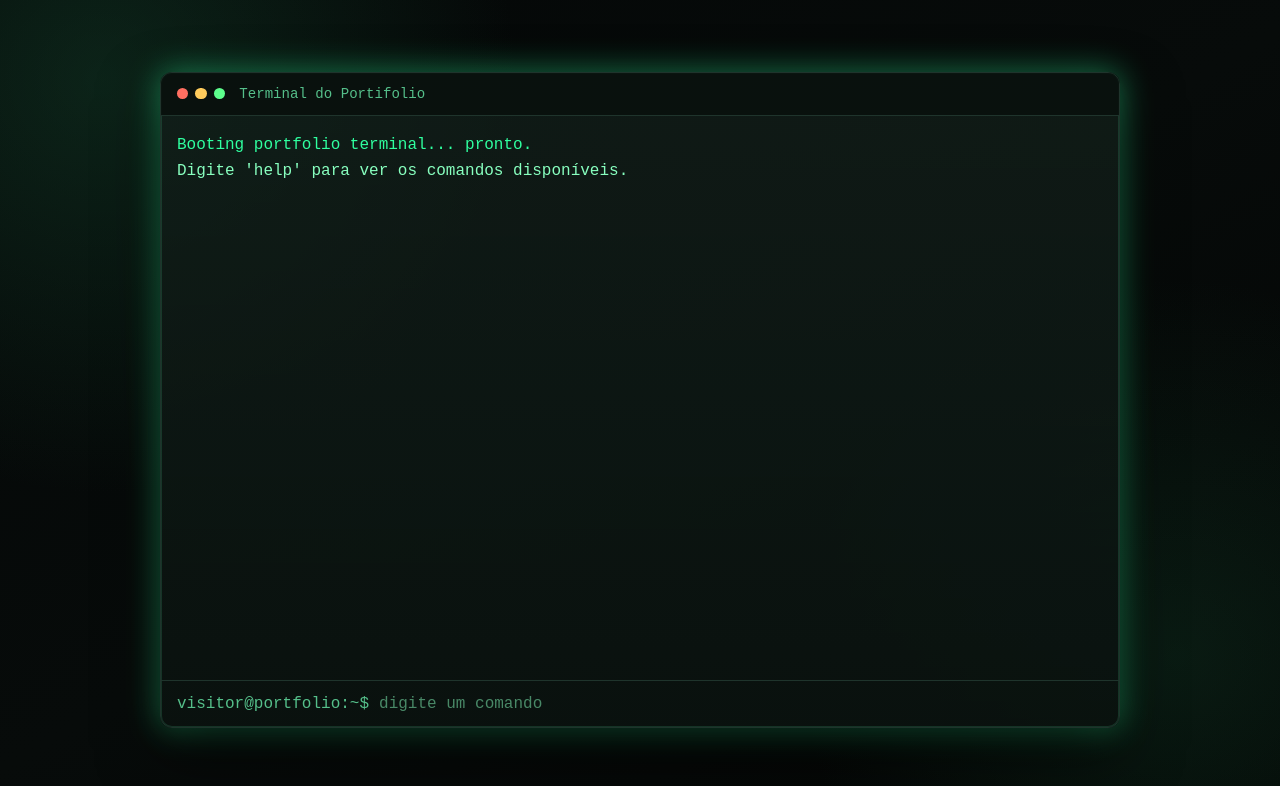
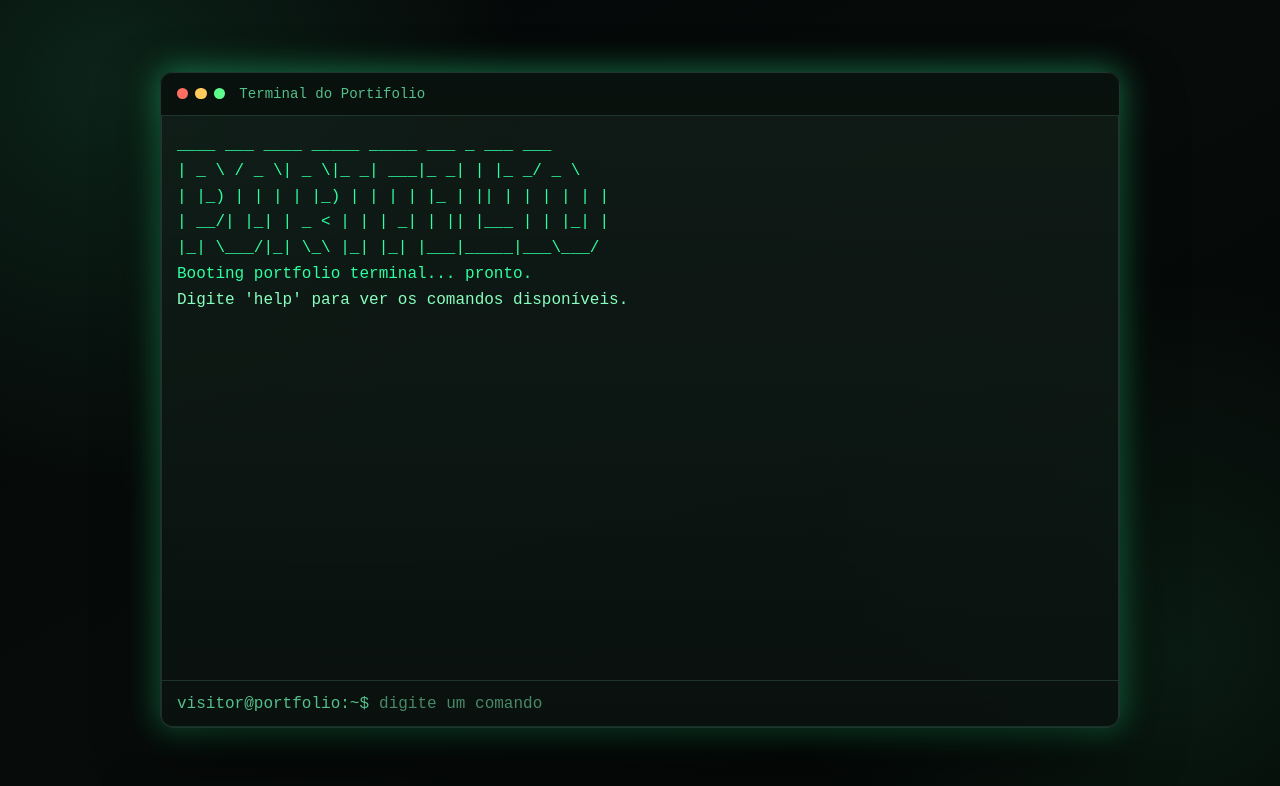
Before and after one commit to dyingkasy/portif-lio, a React (Vite) app: page / in a window 1280 px wide. Shown: the top 786 px of the page. Built offline with nearby package versions, Linux system fonts and the light colour scheme.

Commit message:
feat: add ascii banner and persistent command history

```diff
--- a/src/components/TerminalApp.tsx
+++ b/src/components/TerminalApp.tsx
@@ -53,6 +53,22 @@ function longestCommonPrefix(values: string[]): string {
   return prefix;
 }
 
+function createBootLines(lang: Lang): TerminalLine[] {
+  const banner = [
+    "____   ___  ____  _____ _____ ___ _     ___ ___",
+    "|  _ \\ / _ \\|  _ \\|_   _|  ___|_ _| |   |_ _/ _ \\",
+    "| |_) | | | | |_) | | | | |_   | || |    | | | | |",
+    "|  __/| |_| |  _ <  | | |  _|  | || |___ | | |_| |",
+    "|_|    \\___/|_| \\_\\ |_| |_|   |___|_____|___\\___/"
+  ];
+
+  return [
+    ...banner.map((line) => createLine("system", line)),
+    createLine("system", translate(lang, "welcome")),
+    createLine("text", translate(lang, "hint"))
+  ];
+}
+
 export default function TerminalApp() {
   const [lang, setLang] = useState<Lang>(() => {
     const saved = localStorage.getItem("portfolio-lang");
@@ -62,11 +78,19 @@ export default function TerminalApp() {
     const saved = localStorage.getItem("portfolio-theme");
     return saved === "amber" ? "amber" : "green";
   });
-  const [lines, setLines] = useState<TerminalLine[]>(() => [
-    createLine("system", translate(lang, "welcome")),
-    createLine("text", translate(lang, "hint"))
-  ]);
-  const [history, setHistory] = useState<string[]>([]);
+  const [lines, setLines] = useState<TerminalLine[]>(() => createBootLines(lang));
+  const [history, setHistory] = useState<string[]>(() => {
+    try {
+      const saved = localStorage.getItem("portfolio-history");
+      if (!saved) {
+        return [];
+      }
+      const parsed = JSON.parse(saved) as string[];
+      return Array.isArray(parsed) ? parsed.slice(-80) : [];
+    } catch {
+      return [];
+    }
+  });
   const [contactOpen, setContactOpen] = useState(false);
   const [effects, setEffects] = useState<EffectState>({ matrix: false, hack: false });
   const [inputValue, setInputValue] = useState("");
@@ -76,6 +100,10 @@ export default function TerminalApp() {
   useEffect(() => {
     localStorage.setItem("portfolio-lang", lang);
   }, [lang]);
+
+  useEffect(() => {
+    localStorage.setItem("portfolio-history", JSON.stringify(history.slice(-80)));
+  }, [history]);
 
   useEffect(() => {
     localStorage.setItem("portfolio-theme", theme);
--- a/src/core/terminal/commands.ts
+++ b/src/core/terminal/commands.ts
@@ -129,6 +129,14 @@ export const commandCatalog: CommandInfo[] = [
     description: {
       pt: "Mostra mensagem easter egg",
       en: "Show easter egg message"
+    }
+  },
+  {
+    name: "banner",
+    aliases: ["logo"],
+    description: {
+      pt: "Exibe o banner ASCII do portifolio",
+      en: "Print portfolio ASCII banner"
     }
   }
 ];
@@ -352,6 +360,16 @@ export async function executeCommand(
       return [line("text", lang === "pt" ? "Cafe detectado. Produtividade +25%." : "Coffee detected. Productivity +25%.")];
     }
 
+    case "banner": {
+      return [
+        line("system", "____   ___  ____  _____ _____ ___ _     ___ ___"),
+        line("system", "|  _ \\ / _ \\|  _ \\|_   _|  ___|_ _| |   |_ _/ _ \\"),
+        line("system", "| |_) | | | | |_) | | | | |_   | || |    | | | | |"),
+        line("system", "|  __/| |_| |  _ <  | | |  _|  | || |___ | | |_| |"),
+        line("system", "|_|    \\___/|_| \\_\\ |_| |_|   |___|_____|___\\___/")
+      ];
+    }
+
     default:
       return [line("error", t("commandNotFound"))];
   }
```
